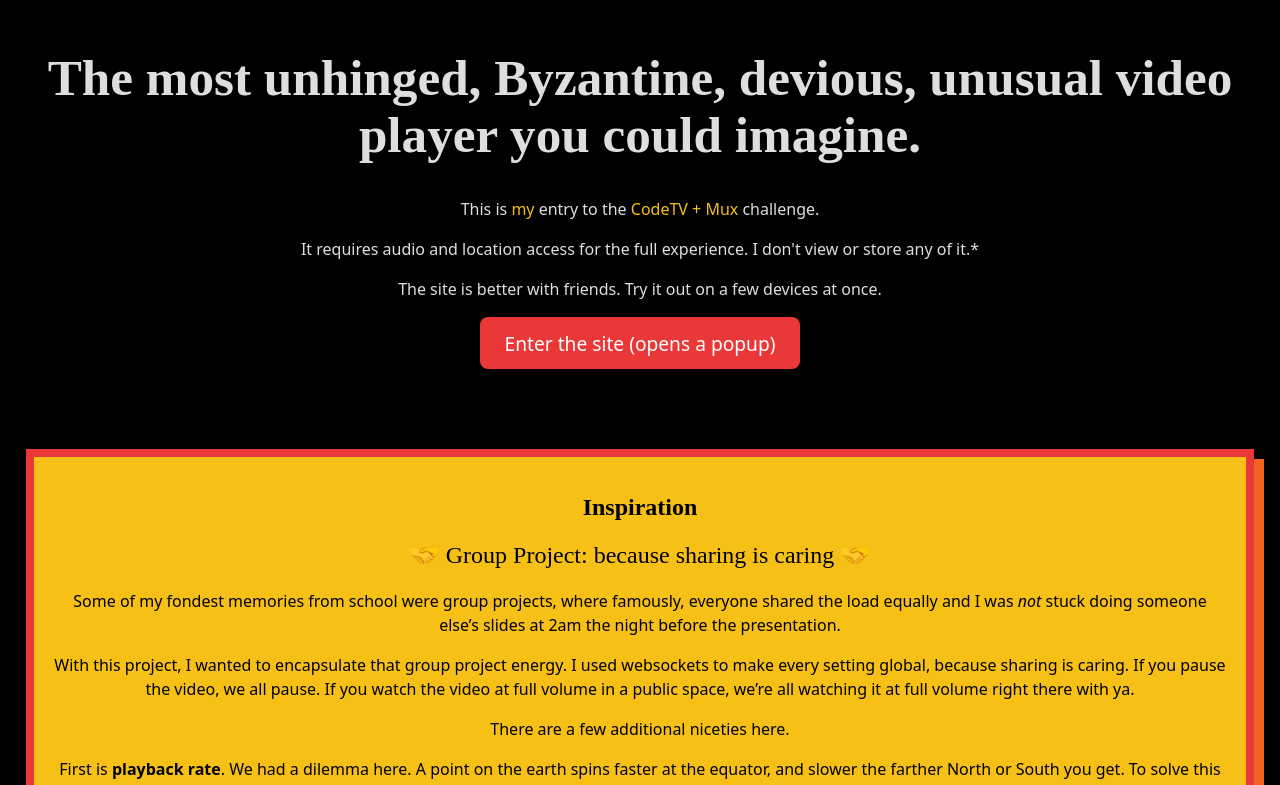
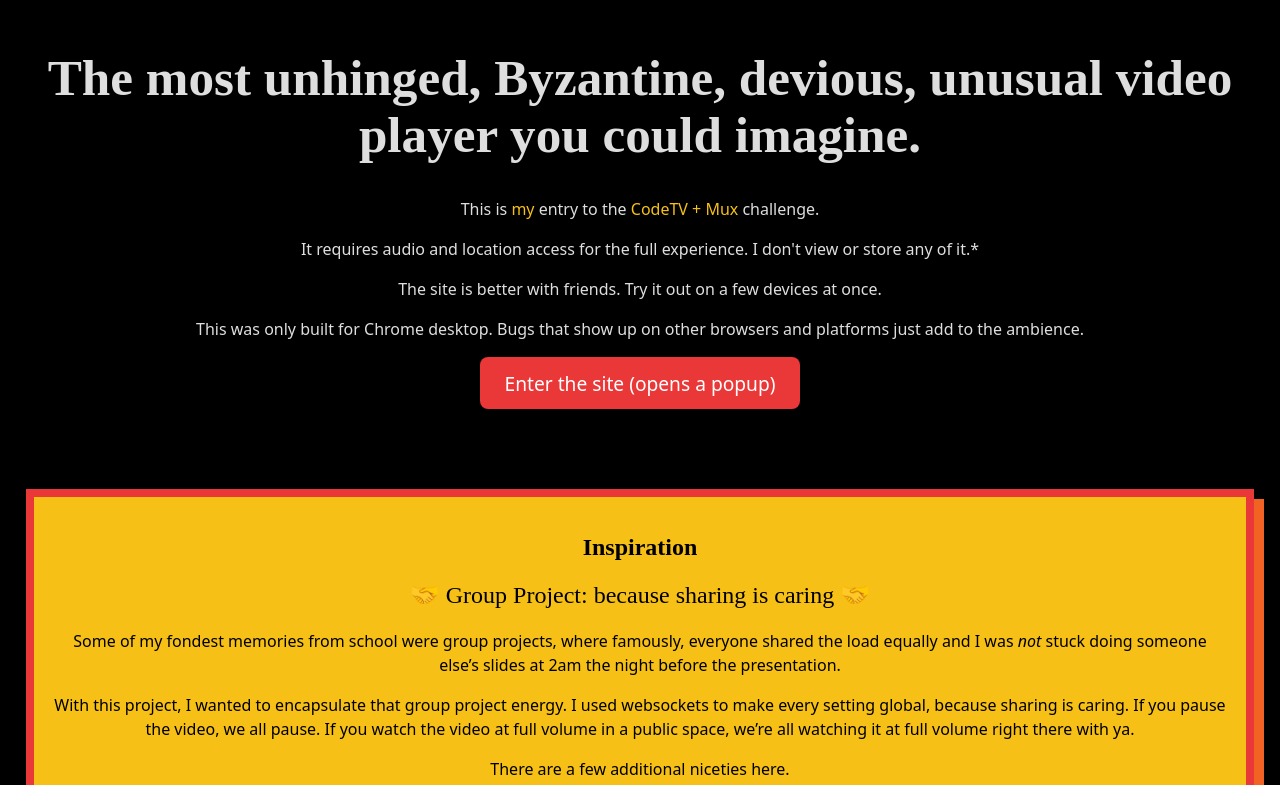
Before and after one commit to christina-de-martinez/mux-video-player, a React (Vite) app: page / in a window 1280 px wide. Shown: the top 785 px of the page. Built offline with nearby package versions, Linux system fonts and the light colour scheme; a web font is replaced by a local one.

Commit message:
Add browser warning.

```diff
--- a/src/Permissions.jsx
+++ b/src/Permissions.jsx
@@ -35,6 +35,10 @@ const Permissions = () => {
             <p>
                 The site is better with friends. Try it out on a few devices at
                 once.
+            </p>
+            <p>
+                This was only built for Chrome desktop. Bugs that show up on
+                other browsers and platforms just add to the ambience.
             </p>
             <button onClick={openNewWindow}>
                 Enter the site (opens a popup)
```
